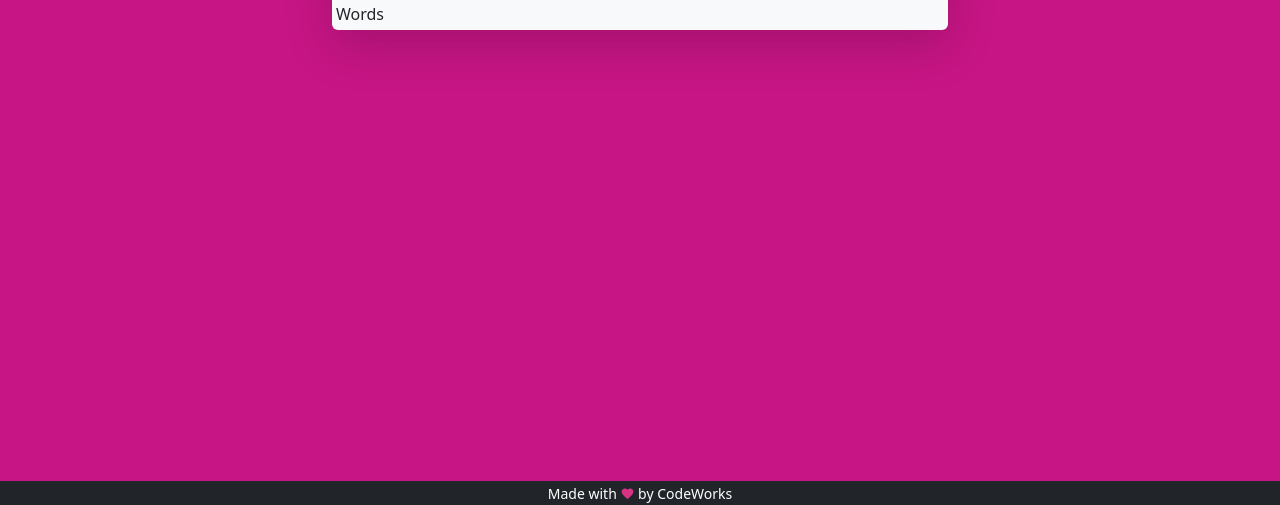
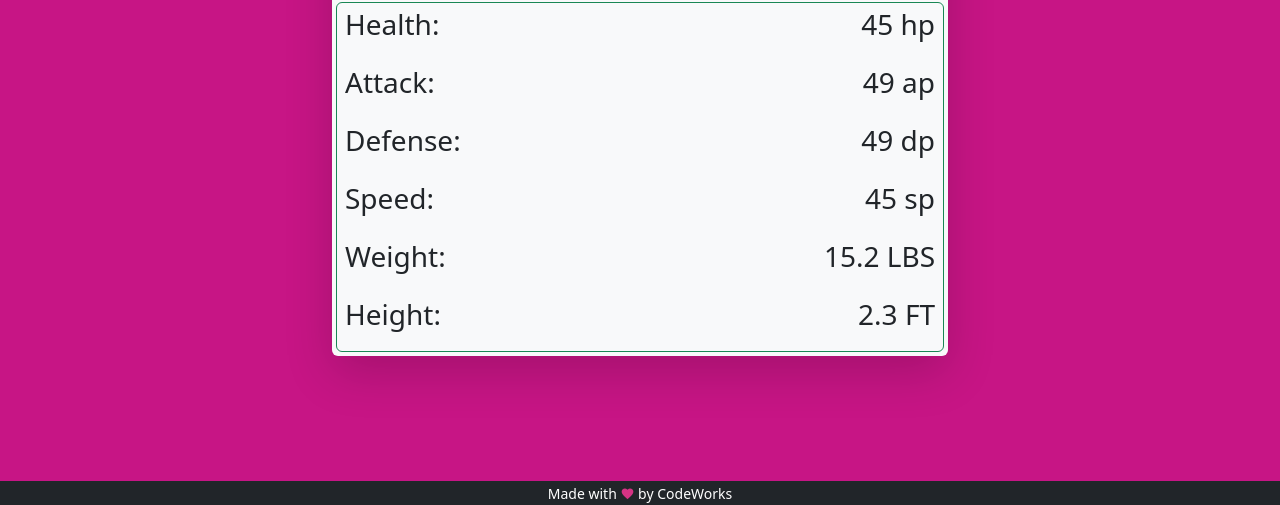
Before and after one commit to ethanrgibson/pokedex, a plain HTML site: page pokedex/index.html in a window 1280 px wide. Shown: the part 295-800 px from the top of the page. Drawn offline with nearby package versions, Linux system fonts and the light colour scheme; no server answers.

Commit message:
active poke html template

```diff
--- a/pokedex/index.html
+++ b/pokedex/index.html
@@ -48,8 +48,31 @@
               <img src="https://raw.githubusercontent.com/PokeAPI/sprites/master/sprites/pokemon/back/1.png"
                 alt="Front of Bulbasaur" class="poke-img">
             </div>
-            <div>
-              Words
+            <div class=" border border-success rounded px-2">
+              <div class="d-flex justify-content-between">
+                <p class="fs-3">Health:</p>
+                <p class="fs-3">45 hp</p>
+              </div>
+              <div class="d-flex justify-content-between">
+                <p class="fs-3">Attack:</p>
+                <p class="fs-3">49 ap</p>
+              </div>
+              <div class="d-flex justify-content-between">
+                <p class="fs-3">Defense:</p>
+                <p class="fs-3">49 dp</p>
+              </div>
+              <div class="d-flex justify-content-between">
+                <p class="fs-3">Speed:</p>
+                <p class="fs-3">45 sp</p>
+              </div>
+              <div class="d-flex justify-content-between">
+                <p class="fs-3">Weight:</p>
+                <p class="fs-3">15.2 LBS</p>
+              </div>
+              <div class="d-flex justify-content-between">
+                <p class="fs-3">Height:</p>
+                <p class="fs-3">2.3 FT</p>
+              </div>
             </div>
           </div>
         </div>
```
